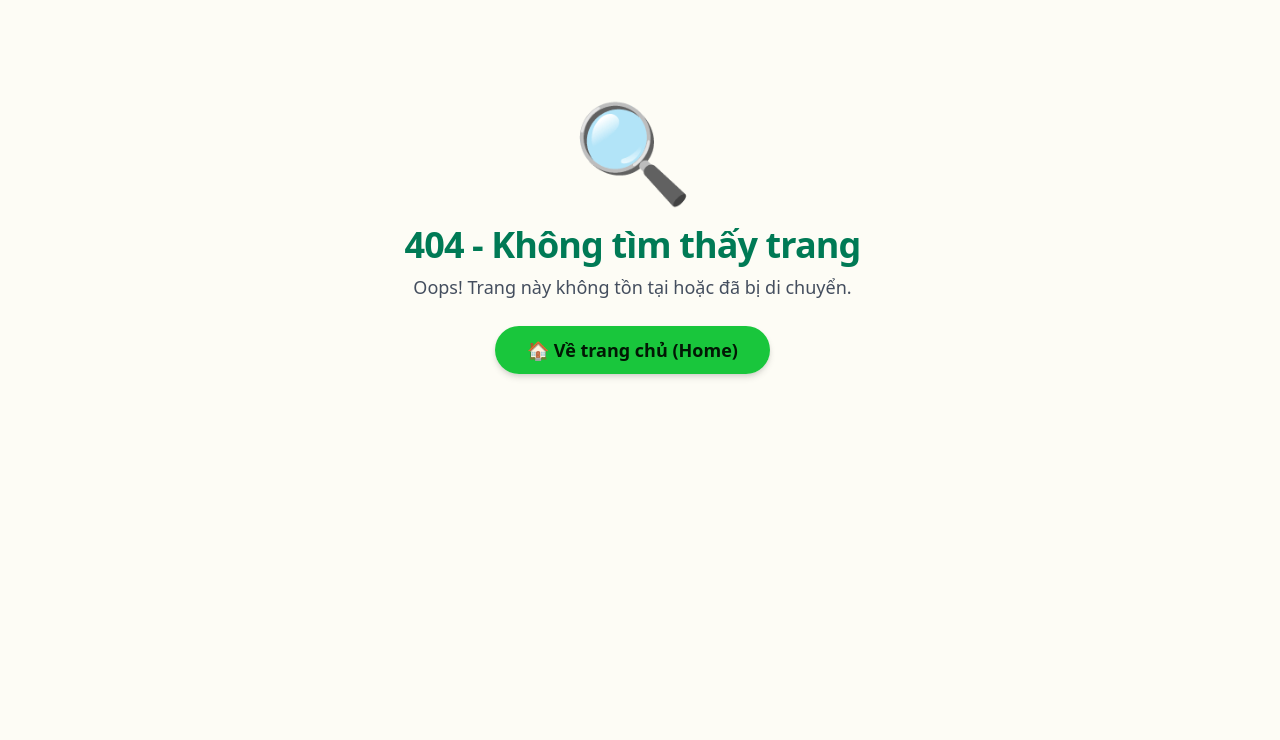
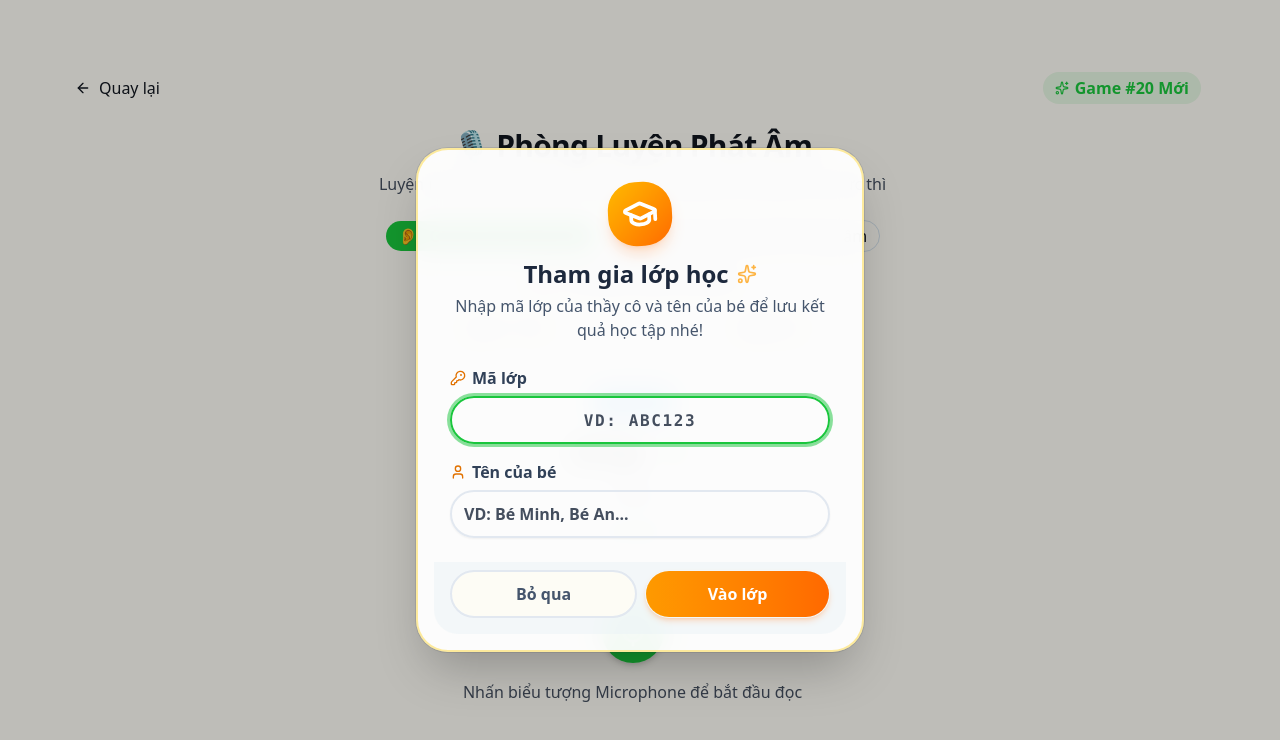
Before and after one commit to lehung1109/gamehub, a Next.js app: page /games/pronunciation in a window 1280 px wide. Before the commit this address had no page. Shown: the top 740 px of the page. Built offline with nearby package versions, Linux system fonts and the light colour scheme.

Commit message:
feat(pronunciation): assemble PronunciationArena and route page

```diff
--- /dev/null
+++ b/src/app/games/pronunciation/page.tsx
@@ -0,0 +1,65 @@
+'use client';
+
+import React, { useState } from 'react';
+import Link from 'next/link';
+import { ArrowLeft, Sparkles } from 'lucide-react';
+import { Button, buttonVariants } from '@/components/ui/button';
+import { Container } from '@/components/ui/container';
+import { cn } from '@/lib/utils';
+import topics from '@/data/pronunciation/index.json';
+import minimalPairs from '@/data/pronunciation/minimal-pairs.json';
+import workplaceWords from '@/data/pronunciation/workplace-words.json';
+import standupPhrases from '@/data/pronunciation/standup-phrases.json';
+import { PronunciationItem } from '@/types/pronunciation';
+import { PronunciationArena } from '@/components/game/pronunciation/PronunciationArena';
+
+const DATA_MAP: Record<string, PronunciationItem[]> = {
+  'minimal-pairs': minimalPairs as PronunciationItem[],
+  'workplace-words': workplaceWords as PronunciationItem[],
+  'standup-phrases': standupPhrases as PronunciationItem[],
+};
+
+export default function PronunciationPage() {
+  const [selectedTopic, setSelectedTopic] = useState('minimal-pairs');
+  const items = DATA_MAP[selectedTopic] || (minimalPairs as PronunciationItem[]);
+
+  return (
+    <Container className="py-6 space-y-6">
+      <div className="flex items-center justify-between">
+        <Link href="/" className={cn(buttonVariants({ variant: 'ghost' }), 'gap-2')}>
+          <ArrowLeft className="h-4 w-4" /> Quay lại
+        </Link>
+        <div className="flex items-center gap-1.5 text-xs font-semibold px-3 py-1 rounded-full bg-primary/10 text-primary">
+          <Sparkles className="h-3.5 w-3.5" /> Game #20 Mới
+        </div>
+      </div>
+
+      <div className="text-center space-y-2">
+        <h1 className="text-2xl sm:text-3xl font-extrabold tracking-tight">
+          🎙️ Phòng Luyện Phát Âm
+        </h1>
+        <p className="text-sm sm:text-base text-muted-foreground">
+          Luyện nói tiếng Anh chuẩn xác qua microphone với phản hồi tức thì
+        </p>
+      </div>
+
+      {/* Topic Switcher */}
+      <div className="flex flex-wrap justify-center gap-2 max-w-lg mx-auto">
+        {topics.map((t) => (
+          <Button
+            key={t.id}
+            variant={selectedTopic === t.id ? 'default' : 'outline'}
+            size="sm"
+            onClick={() => setSelectedTopic(t.id)}
+            className="rounded-full text-xs"
+          >
+            <span className="mr-1.5">{t.icon}</span>
+            {t.nameVi}
+          </Button>
+        ))}
+      </div>
+
+      <PronunciationArena key={selectedTopic} items={items} topicId={selectedTopic} />
+    </Container>
+  );
+}
--- /dev/null
+++ b/src/components/game/pronunciation/PronunciationArena.tsx
@@ -0,0 +1,149 @@
+'use client';
+
+import React, { useState, useEffect, useCallback, useMemo, useRef } from 'react';
+import { PronunciationItem } from '@/types/pronunciation';
+import { PhoneticWordCard } from './PhoneticWordCard';
+import { MicrophoneRecorder } from './MicrophoneRecorder';
+import { PronunciationResultCard } from './PronunciationResultCard';
+import { PronunciationScoreModal } from './PronunciationScoreModal';
+import { useSpeechRecognition } from '@/hooks/useSpeechRecognition';
+import { useSpeech } from '@/hooks/useSpeech';
+import { useGameTracking } from '@/hooks/use-game-tracking';
+import { evaluatePronunciation } from '@/lib/pronunciation-evaluator';
+
+interface PronunciationArenaProps {
+  items: PronunciationItem[];
+  topicId: string;
+}
+
+export function PronunciationArena({ items, topicId }: PronunciationArenaProps) {
+  const [currentIndex, setCurrentIndex] = useState(0);
+  const [totalScore, setTotalScore] = useState(0);
+  const [isCompleted, setIsCompleted] = useState(false);
+  const recordedTranscriptRef = useRef<string | null>(null);
+
+  const currentItem = items[currentIndex] || items[0];
+  const { speak } = useSpeech({ rate: 0.85 });
+  const { isTracking, recordQuestion, submitSession } = useGameTracking({
+    gameType: 'pronunciation',
+    topic: topicId,
+  });
+
+  const {
+    isListening,
+    transcript,
+    interimTranscript,
+    isSupported,
+    error,
+    startListening,
+    stopListening,
+    resetTranscript,
+  } = useSpeechRecognition({ lang: 'en-US' });
+
+  // Derive evaluation result directly from speech recognition state
+  const evaluationResult = useMemo(() => {
+    if (!isListening && transcript && currentItem) {
+      return evaluatePronunciation(currentItem.targetText, transcript);
+    }
+    return null;
+  }, [isListening, transcript, currentItem]);
+
+  // When speech transcript completes, record question tracking to session
+  useEffect(() => {
+    if (evaluationResult && isTracking && recordedTranscriptRef.current !== transcript) {
+      recordedTranscriptRef.current = transcript;
+      recordQuestion({
+        prompt: currentItem.targetText,
+        selectedAnswer: transcript,
+        correctAnswer: currentItem.targetText,
+        isCorrect: evaluationResult.isPassed,
+        timeTakenMs: 3000,
+      });
+    }
+  }, [evaluationResult, isTracking, transcript, currentItem, recordQuestion]);
+
+  const handleToggleListening = useCallback(() => {
+    if (isListening) {
+      stopListening();
+    } else {
+      recordedTranscriptRef.current = null;
+      startListening();
+    }
+  }, [isListening, startListening, stopListening]);
+
+  const handleNext = useCallback(async () => {
+    const accuracy = evaluationResult?.accuracy || 0;
+    const newTotalScore = totalScore + accuracy;
+    setTotalScore(newTotalScore);
+    recordedTranscriptRef.current = null;
+    resetTranscript();
+
+    if (currentIndex + 1 < items.length) {
+      setCurrentIndex((prev) => prev + 1);
+    } else {
+      setIsCompleted(true);
+      if (isTracking) {
+        await submitSession({
+          score: newTotalScore,
+          totalQuestions: items.length,
+          topic: topicId,
+          gameType: 'pronunciation',
+        });
+      }
+    }
+  }, [currentIndex, items.length, evaluationResult, resetTranscript, isTracking, submitSession, totalScore, topicId]);
+
+  const handleRestart = useCallback(() => {
+    setCurrentIndex(0);
+    setTotalScore(0);
+    setIsCompleted(false);
+    recordedTranscriptRef.current = null;
+    resetTranscript();
+  }, [resetTranscript]);
+
+  if (!currentItem) return null;
+
+  return (
+    <div className="max-w-xl mx-auto space-y-6">
+      <div className="flex items-center justify-between text-sm text-muted-foreground px-1">
+        <span>Câu {currentIndex + 1} / {items.length}</span>
+        <span>Điểm: {totalScore}</span>
+      </div>
+
+      <PhoneticWordCard
+        targetText={currentItem.targetText}
+        phonetic={currentItem.phonetic}
+        vietnameseMeaning={currentItem.vietnameseMeaning}
+        focusSound={currentItem.focusSound}
+        onPlayAudio={(text) => speak(text)}
+      />
+
+      {!evaluationResult ? (
+        <MicrophoneRecorder
+          isListening={isListening}
+          interimTranscript={interimTranscript}
+          isSupported={isSupported}
+          error={error}
+          onToggleListening={handleToggleListening}
+        />
+      ) : (
+        <PronunciationResultCard
+          result={evaluationResult}
+          onRetry={() => {
+            recordedTranscriptRef.current = null;
+            resetTranscript();
+          }}
+          onNext={handleNext}
+          isLastQuestion={currentIndex + 1 >= items.length}
+        />
+      )}
+
+      <PronunciationScoreModal
+        isOpen={isCompleted}
+        score={totalScore}
+        totalQuestions={items.length}
+        onRestart={handleRestart}
+      />
+    </div>
+  );
+}
```
Also changed, not shown: 1 other file (tests, documents, lock files or other folders).
